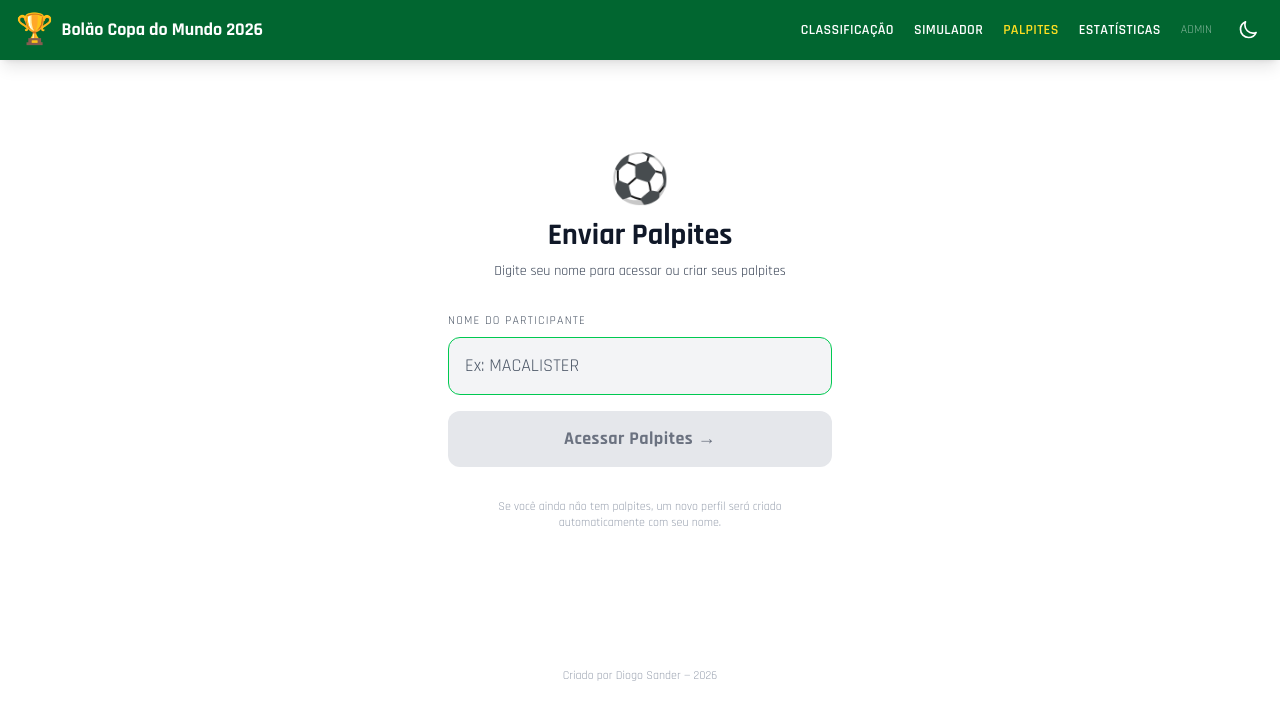
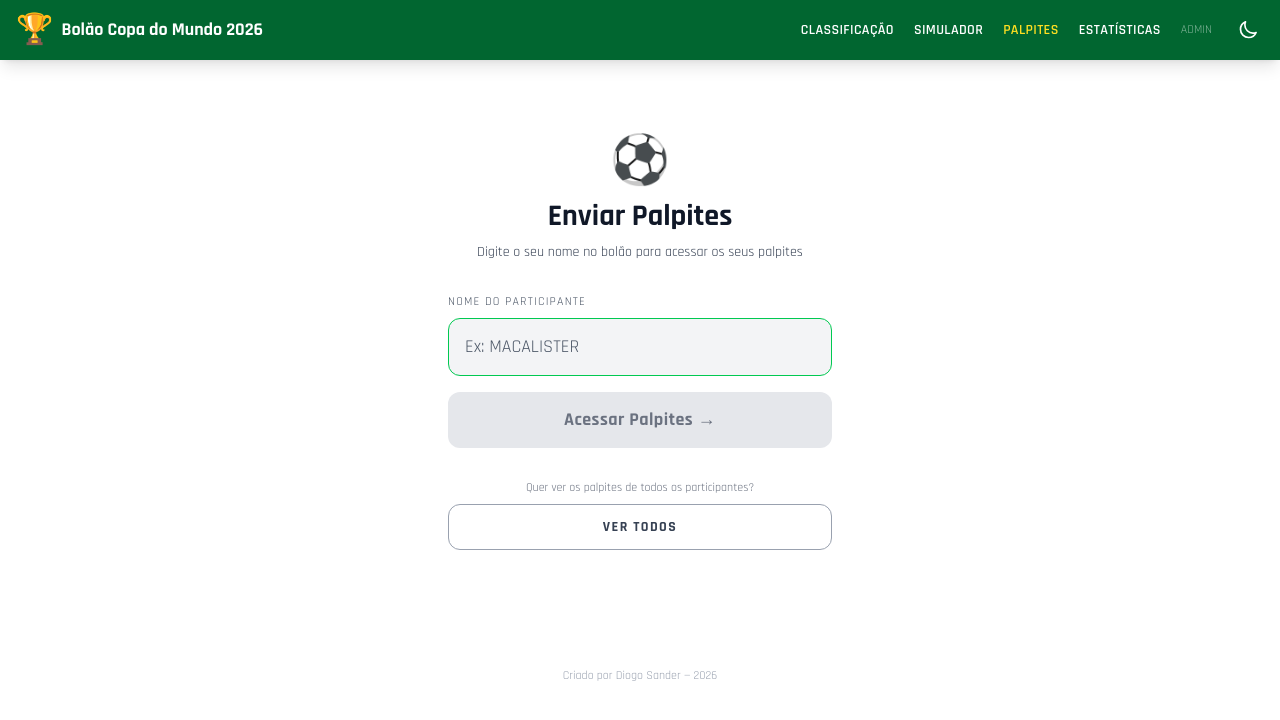
Before and after one commit to diogosanderc/bolao, a Next.js app: page /palpite in a window 1280 px wide. Shown: the top 720 px of the page. Built offline with nearby package versions, Linux system fonts and the light colour scheme.

Commit message:
Update palpite entry page: fix subtitle text and add Ver Todos button
https://claude.ai/code/session_019aK87SdRk6KgCMcR92nH6i

```diff
--- a/app/palpite/page.tsx
+++ b/app/palpite/page.tsx
@@ -41,7 +41,7 @@ export default function PalpiteEntryPage() {
       <div className="text-center">
         <div className="text-5xl mb-3">⚽</div>
         <h1 className="text-3xl font-bold text-gray-200">Enviar Palpites</h1>
-        <p className="text-gray-400 mt-2 text-sm">Digite seu nome para acessar ou criar seus palpites</p>
+        <p className="text-gray-400 mt-2 text-sm">Digite o seu nome no bolão para acessar os seus palpites</p>
       </div>
 
       <form onSubmit={handleSubmit} className="w-full max-w-sm space-y-4">
@@ -75,9 +75,15 @@ export default function PalpiteEntryPage() {
         </button>
       </form>
 
-      <p className="text-xs text-gray-700 text-center max-w-xs">
-        Se você ainda não tem palpites, um novo perfil será criado automaticamente com seu nome.
-      </p>
+      <div className="w-full max-w-sm text-center space-y-2">
+        <p className="text-xs text-gray-600">Quer ver os palpites de todos os participantes?</p>
+        <button
+          onClick={() => router.push('/palpite/todos')}
+          className="w-full border border-gray-700 hover:border-gray-500 text-gray-400 hover:text-gray-200 font-bold py-3 rounded-xl transition-colors text-sm tracking-widest uppercase"
+        >
+          Ver Todos
+        </button>
+      </div>
     </div>
   )
 }
```
